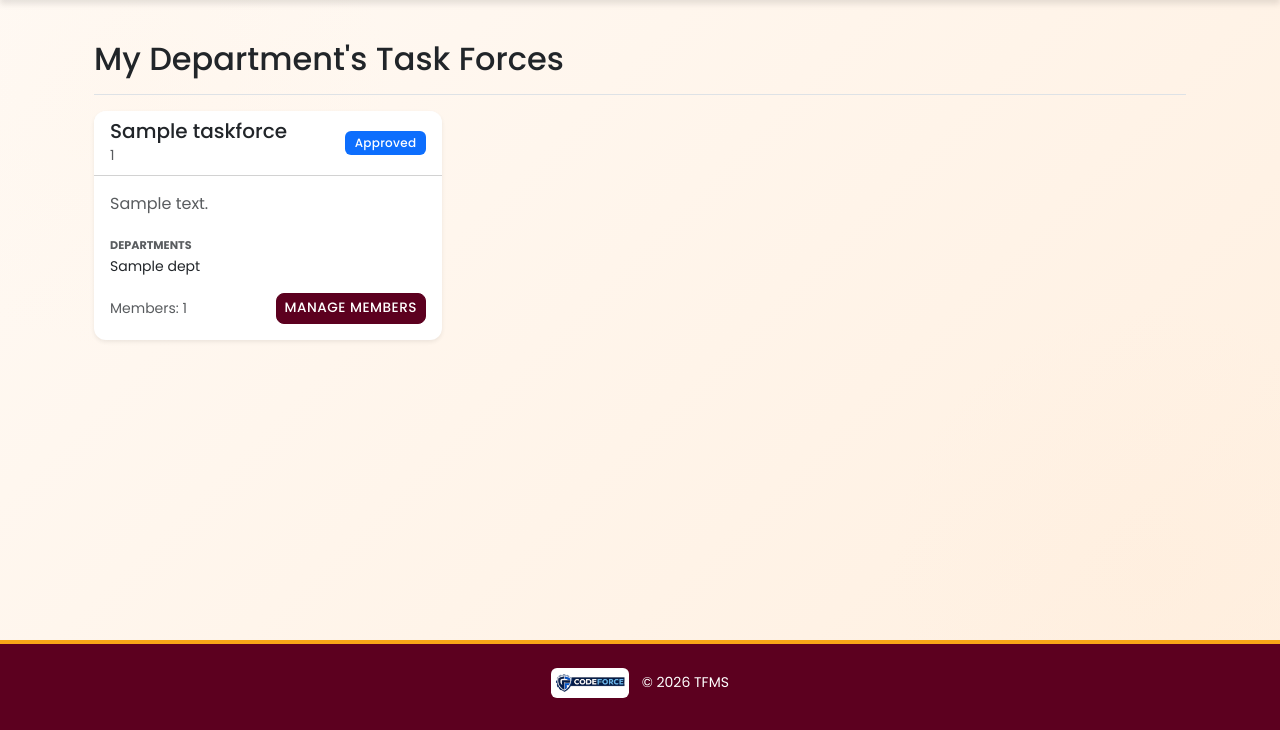
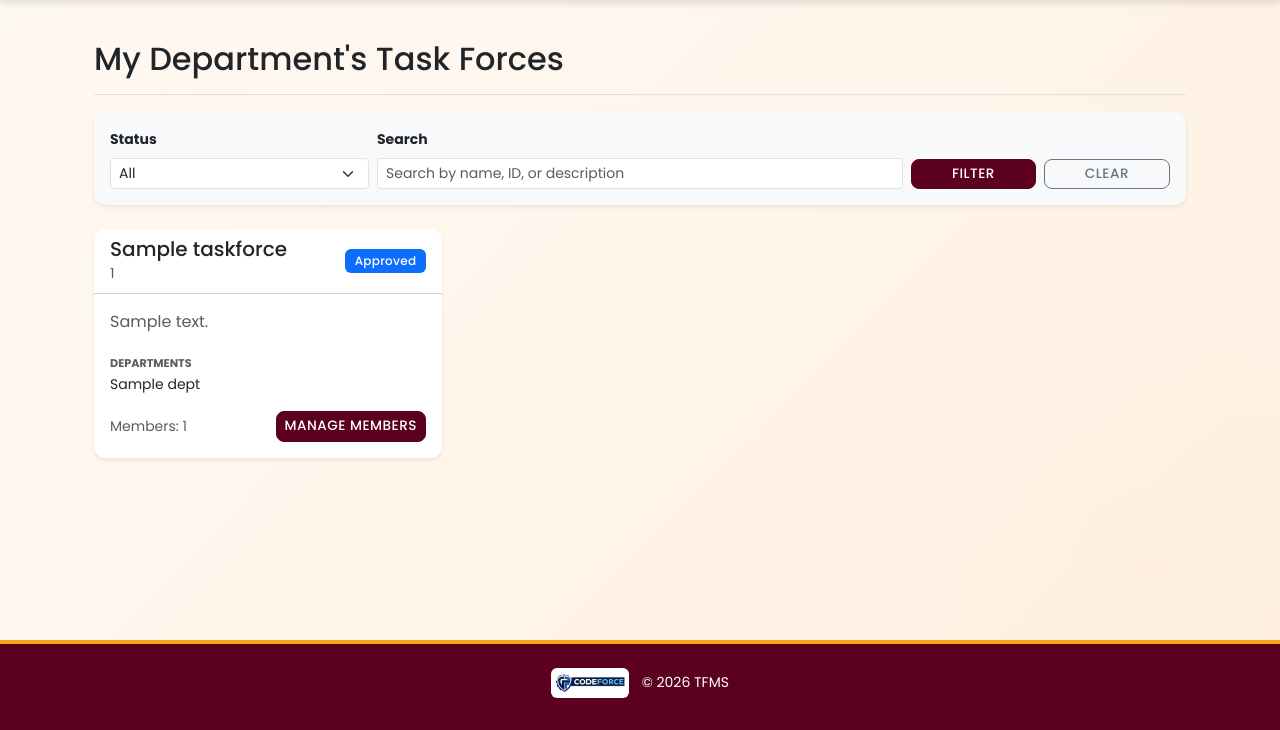
Before and after one commit to Junaed29/TFMS-CodeForce, a Django app: template templates/dashboard/hod/taskforce_list.html in a window 1280 px wide. Shown: the part 70-800 px from the top of the page. Run offline with Django 4.2, Linux system fonts and the light colour scheme; the template is opened without the code that fills it: most values are stand-ins (such as "Sample title", 1, 10 or a date in 2020).

Commit message:
feat: Add filtering and search functionality to HOD Dashboard and Task Force list views

```diff
--- a/templates/dashboard/hod/taskforce_list.html
+++ b/templates/dashboard/hod/taskforce_list.html
@@ -7,6 +7,39 @@
         <h1 class="h2">My Department's Task Forces</h1>
         <div class="btn-toolbar mb-2 mb-md-0">
             <!-- HODs usually don't create Task Forces, Admin does. But they handle membership. -->
+        </div>
+    </div>
+
+    <div class="row">
+        <div class="col-12 mb-4">
+            <div class="card border-0 shadow-sm bg-light">
+                <div class="card-body">
+                    <form method="get" class="row g-2 align-items-end">
+                        <div class="col-sm-4 col-md-3">
+                            <label class="form-label fw-bold small">Status</label>
+                            <select name="status" class="form-select form-select-sm">
+                                <option value="">All</option>
+                                <option value="ACTIVE" {% if selected_status == "ACTIVE" %}selected{% endif %}>Active</option>
+                                <option value="DRAFT" {% if selected_status == "DRAFT" %}selected{% endif %}>Draft</option>
+                                <option value="SUBMITTED" {% if selected_status == "SUBMITTED" %}selected{% endif %}>Submitted</option>
+                                <option value="APPROVED" {% if selected_status == "APPROVED" %}selected{% endif %}>Approved</option>
+                                <option value="REJECTED" {% if selected_status == "REJECTED" %}selected{% endif %}>Rejected</option>
+                                <option value="INACTIVE" {% if selected_status == "INACTIVE" %}selected{% endif %}>Inactive</option>
+                            </select>
+                        </div>
+                        <div class="col-sm-8 col-md-6">
+                            <label class="form-label fw-bold small">Search</label>
+                            <input type="text" name="q" class="form-control form-control-sm"
+                                placeholder="Search by name, ID, or description" value="{{ query|default:'' }}">
+                        </div>
+                        <div class="col-sm-12 col-md-3 d-flex gap-2">
+                            <button type="submit" class="btn btn-sm btn-utm-primary flex-grow-1">Filter</button>
+                            <a href="{% url 'dashboard:hod_taskforce_list' %}"
+                                class="btn btn-sm btn-outline-secondary flex-grow-1">Clear</a>
+                        </div>
+                    </form>
+                </div>
+            </div>
         </div>
     </div>
 
```
Also changed, not shown: dashboard/views.py (+34 -1 lines), templates/dashboard/hod_dashboard.html (+32 -0 lines).
